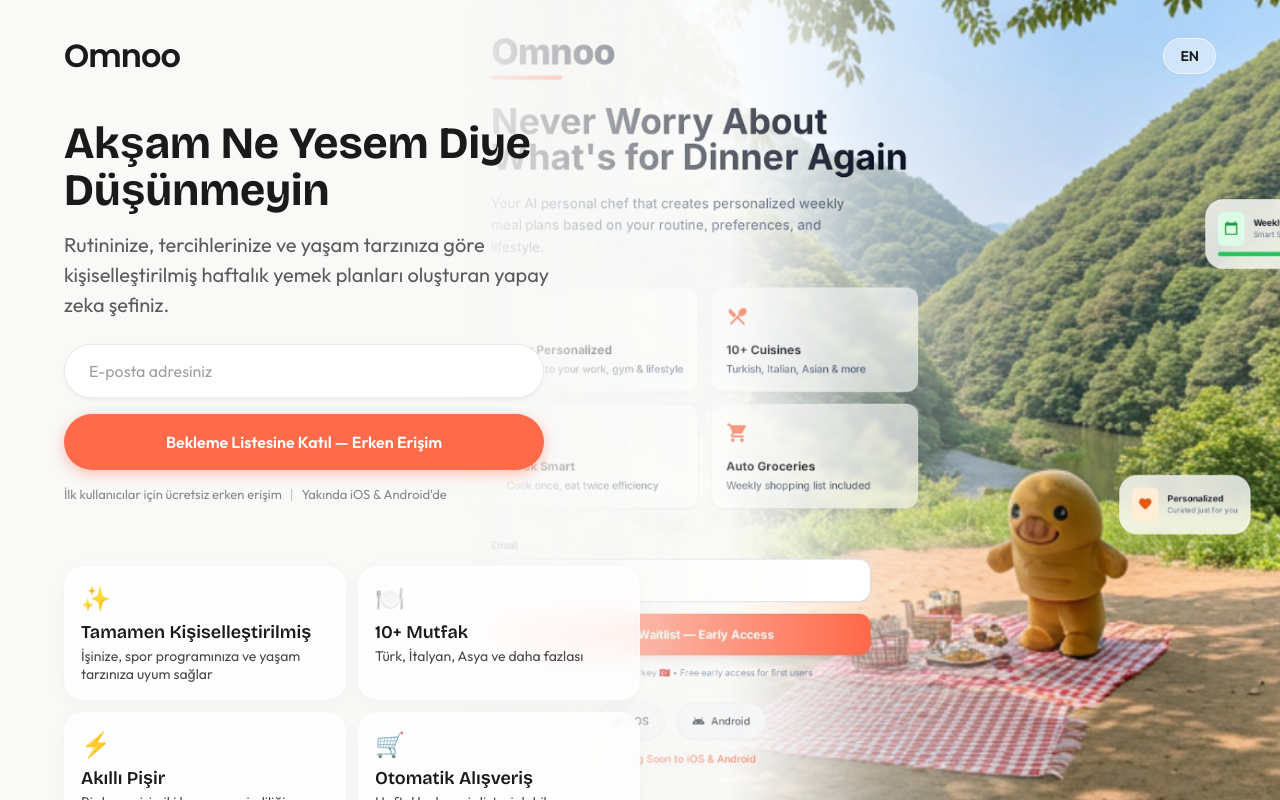
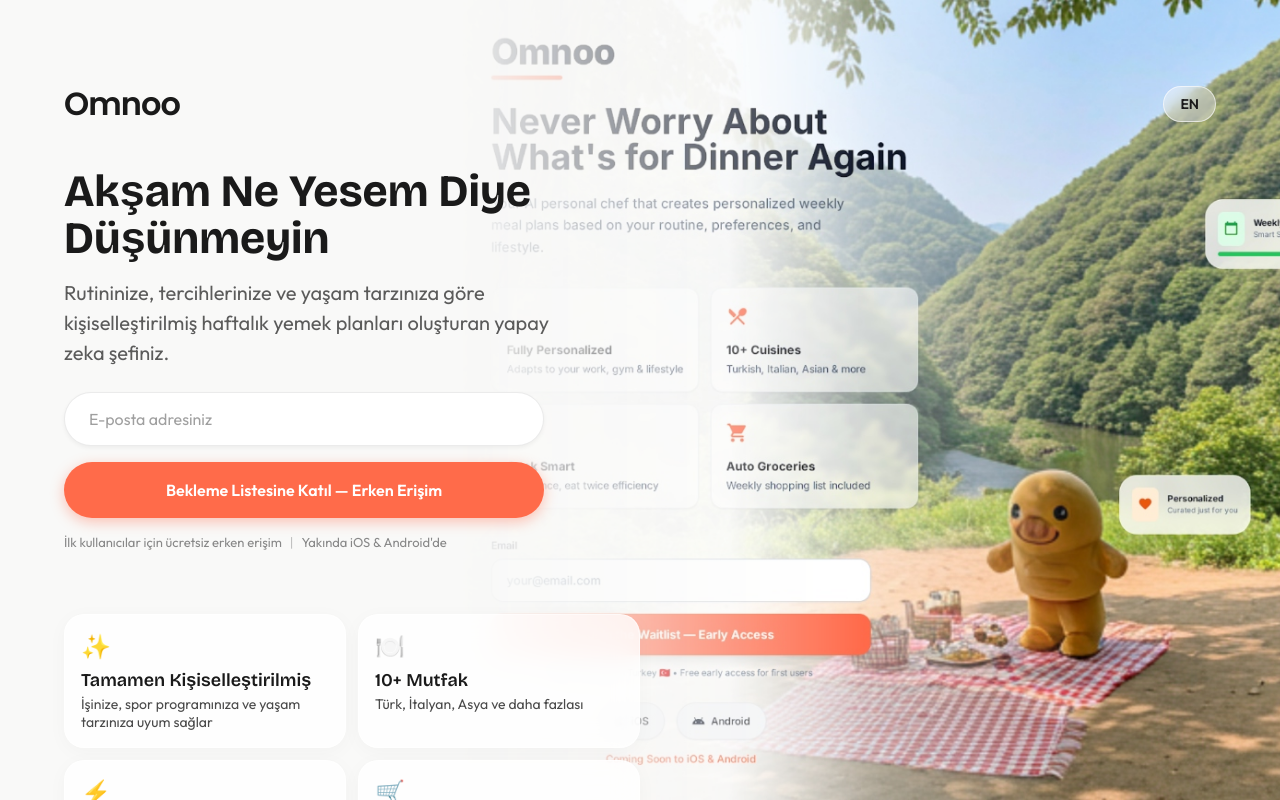
Before and after one commit to togay-aytemiz/omnoo-landing, a Next.js app: page / in a window 1280 px wide. Built offline with nearby package versions, Linux system fonts and the light colour scheme.

Commit message:
Moves header down by restoring top padding

```diff
--- a/src/components/LandingPage.module.css
+++ b/src/components/LandingPage.module.css
@@ -145,8 +145,8 @@
 
     .contentWrapper {
         height: 100vh;
-        padding: 0 var(--spacing-3xl) var(--spacing-lg);
-        /* Remove top padding completely, resize vertical padding */
+        padding: var(--spacing-2xl) var(--spacing-3xl) var(--spacing-lg);
+        /* Restore top padding for breathing room */
         justify-content: flex-start;
         /* Start from top */
     }
```
